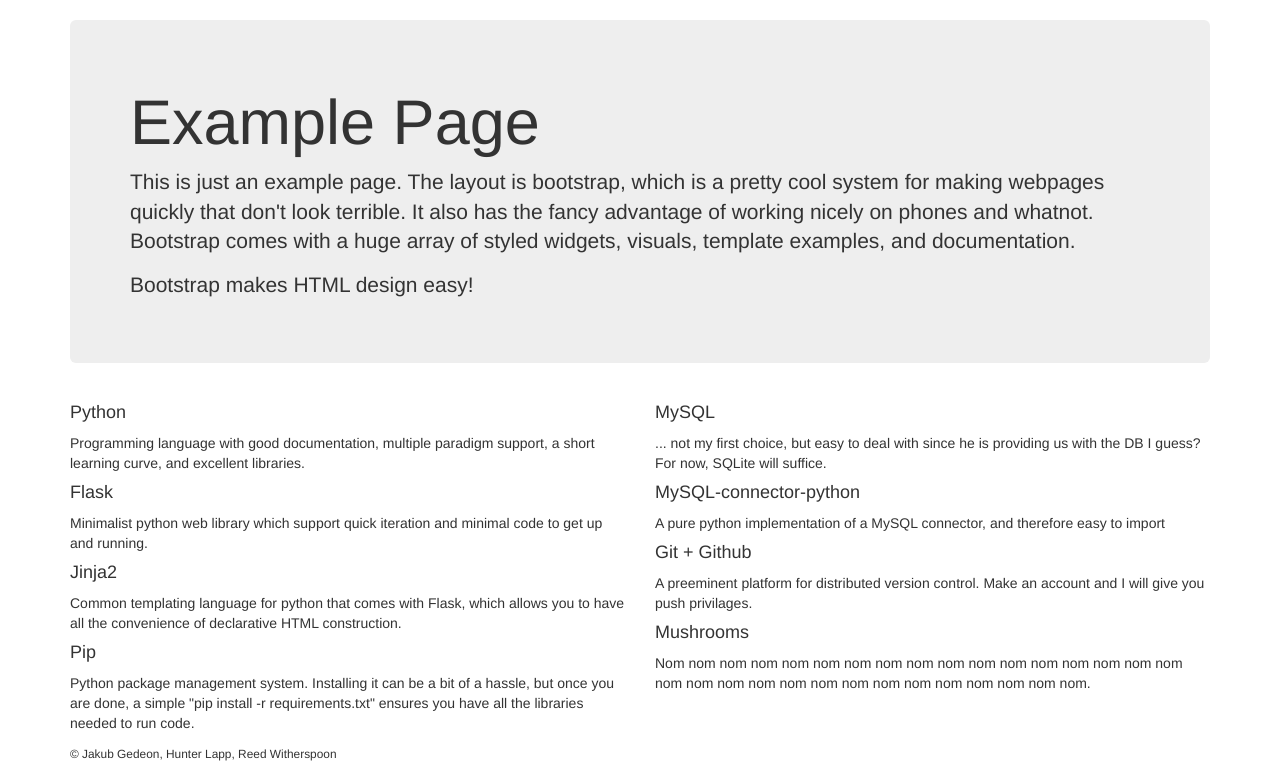
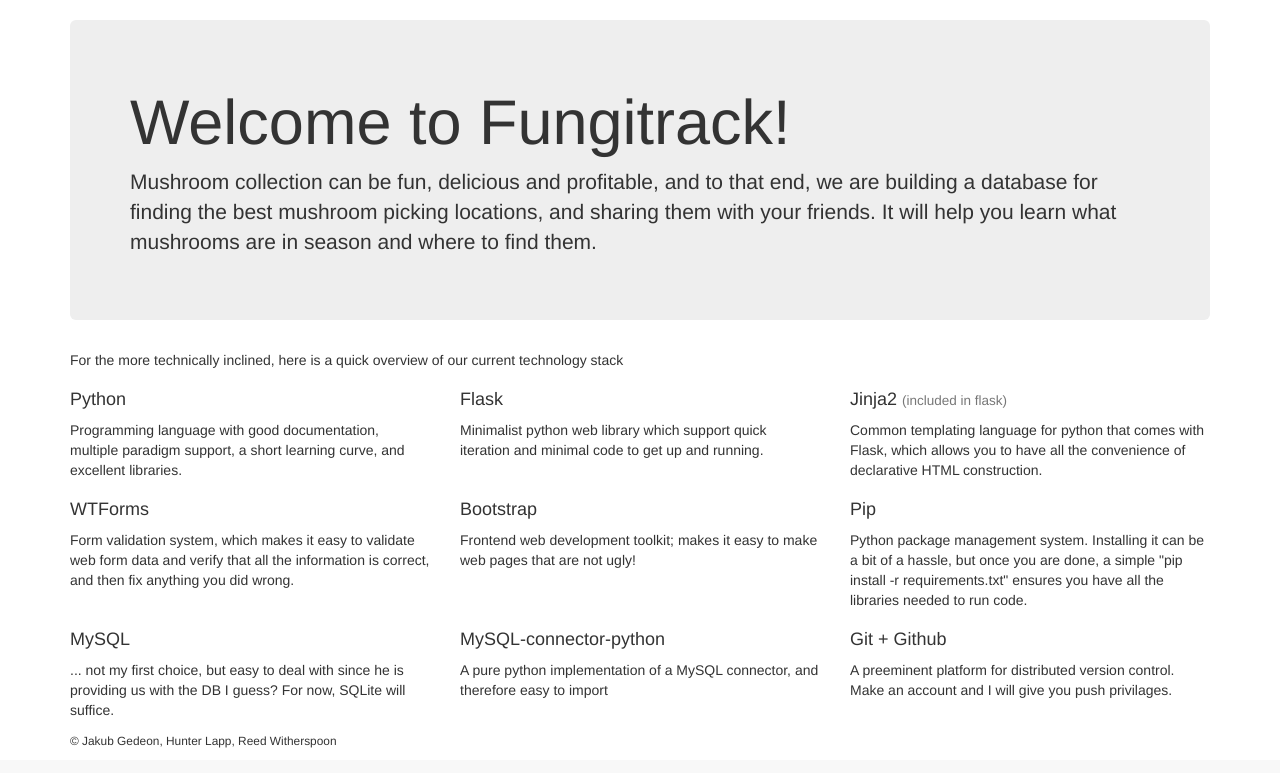
Before and after one commit to kazagistar/fungitrack, a Flask app: page / in a window 1280 px wide. Shown: the part 51-824 px from the top of the page. After the commit the page ends 799 px from the top, so only its background shows below. Run offline with Flask 2, Linux system fonts and the light colour scheme; parts of the project's set-up code (start-up, migrations or seed data) failed here and were passed over; some libraries are stand-ins or nearby versions.

Commit message:
Made the front page more appropriate

```diff
--- a/routes.py
+++ b/routes.py
@@ -3,7 +3,7 @@
 
 @app.route('/')
 def hello():
-    return render_template('layout.html')
+    return render_template('index.html')
 
 app.pages = []
 
--- /dev/null
+++ b/templates/index.html
@@ -0,0 +1,56 @@
+{% extends 'layout.html' %}
+
+{% block body %}
+      <div class="jumbotron">
+        <h1>Welcome to Fungitrack!</h1>
+        <p>Mushroom collection can be fun, delicious and profitable, and to that end, we are building a database for finding the best mushroom picking locations, and sharing them with your friends. It will help you learn what mushrooms are in season and where to find them.</p>
+      </div>
+
+      <p>For the more technically inclined, here is a quick overview of our current technology stack</p>
+      <div class="row">
+        <div class="col-lg-4">
+          <h4>Python</h4>
+          <p>Programming language with good documentation, multiple paradigm support, a short learning curve, and excellent libraries.</p>
+        </div>
+
+        <div class="col-lg-4">
+          <h4>Flask</h4>
+          <p>Minimalist python web library which support quick iteration and minimal code to get up and running.</p>
+        </div>
+
+        <div class="col-lg-4">
+          <h4>Jinja2 <small>(included in flask)</small></h4>
+          <p>Common templating language for python that comes with Flask, which allows you to have all the convenience of declarative HTML construction.</p>
+        </div>
+
+        <div class="col-lg-4">
+          <h4>WTForms</h4>
+          <p>Form validation system, which makes it easy to validate web form data and verify that all the information is correct, and then fix anything you did wrong.</p>
+        </div>
+
+        <div class="col-lg-4">
+          <h4>Bootstrap</h4>
+          <p>Frontend web development toolkit; makes it easy to make web pages that are not ugly!</p>
+        </div>
+
+        <div class="col-lg-4">
+          <h4>Pip</h4>
+          <p>Python package management system. Installing it can be a bit of a hassle, but once you are done, a simple "pip install -r requirements.txt" ensures you have all the libraries needed to run code.</p>
+        </div>
+
+        <div class="col-lg-4">
+          <h4>MySQL</h4>
+          <p>... not my first choice, but easy to deal with since he is providing us with the DB I guess? For now, SQLite will suffice.</p>
+        </div>
+
+        <div class="col-lg-4">
+          <h4>MySQL-connector-python</h4>
+          <p>A pure python implementation of a MySQL connector, and therefore easy to import</p>
+        </div>
+
+        <div class="col-lg-4">
+          <h4>Git + Github</h4>
+          <p>A preeminent platform for distributed version control. Make an account and I will give you push privilages.</p>
+        </div>
+      </div>
+{% endblock %}
--- a/templates/layout.html
+++ b/templates/layout.html
@@ -31,41 +31,7 @@
 
 
       {% block body %}
-      <div class="jumbotron">
-        <h1>Example Page</h1>
-        <p class="lead">This is just an example page. The layout is bootstrap, which is a pretty cool system for making webpages quickly that don't look terrible. It also has the fancy advantage of working nicely on phones and whatnot. Bootstrap comes with a huge array of styled widgets, visuals, template examples, and documentation.</p>
-        <p>Bootstrap makes HTML design easy!</p>
-      </div>
-
-      <div class="row marketing">
-        <div class="col-lg-6">
-          <h4>Python</h4>
-          <p>Programming language with good documentation, multiple paradigm support, a short learning curve, and excellent libraries.</p>
-
-          <h4>Flask</h4>
-          <p>Minimalist python web library which support quick iteration and minimal code to get up and running.</p>
-
-          <h4>Jinja2</h4>
-          <p>Common templating language for python that comes with Flask, which allows you to have all the convenience of declarative HTML construction.</p>
-
-          <h4>Pip</h4>
-          <p>Python package management system. Installing it can be a bit of a hassle, but once you are done, a simple "pip install -r requirements.txt" ensures you have all the libraries needed to run code.</p>
-        </div>
-
-        <div class="col-lg-6">
-          <h4>MySQL</h4>
-          <p>... not my first choice, but easy to deal with since he is providing us with the DB I guess? For now, SQLite will suffice.</p>
-
-          <h4>MySQL-connector-python</h4>
-          <p>A pure python implementation of a MySQL connector, and therefore easy to import</p>
-
-          <h4>Git + Github</h4>
-          <p>A preeminent platform for distributed version control. Make an account and I will give you push privilages.</p>
-
-          <h4>Mushrooms</h4>
-          <p>Nom nom nom nom nom nom nom nom nom nom nom nom nom nom nom nom nom nom nom nom nom nom nom nom nom nom nom nom nom nom nom.</p>
-        </div>
-      </div>
+        (Empty default layout page)
       {% endblock %}
       <div class="footer">
         <p><small>&copy; Jakub Gedeon, Hunter Lapp, Reed Witherspoon </small></p>
```
